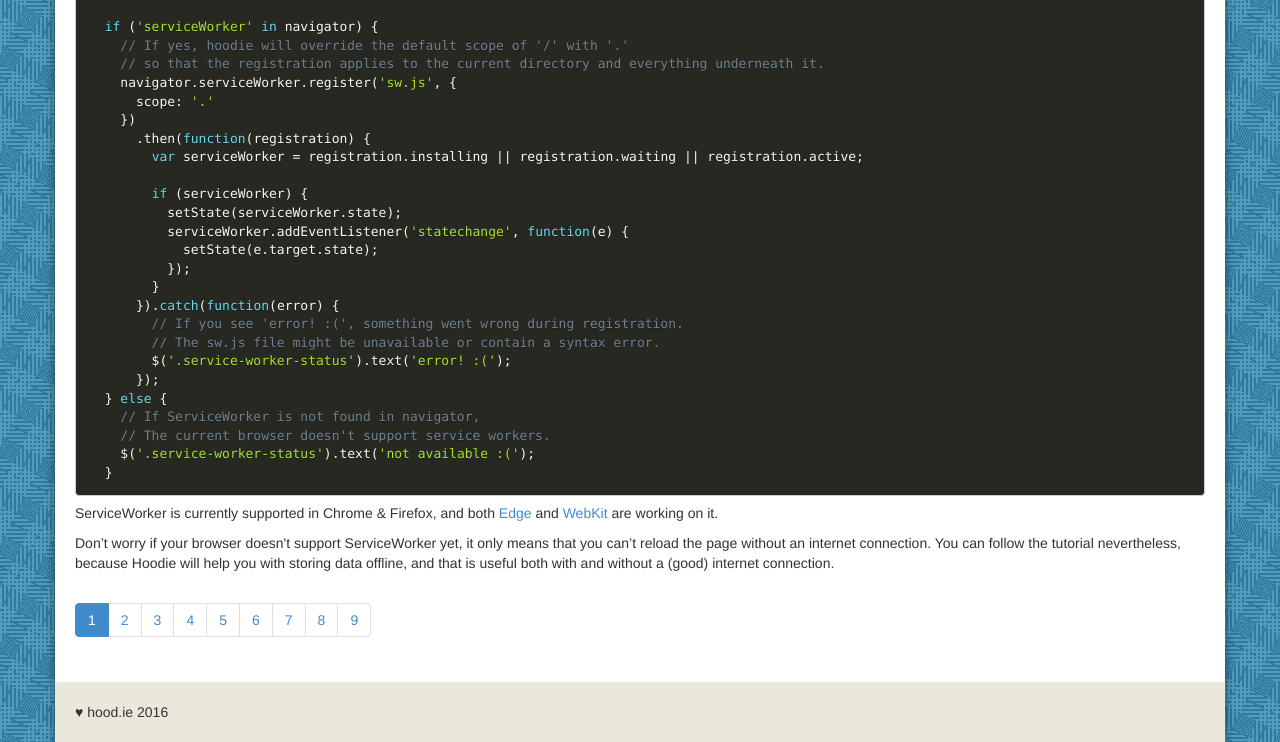
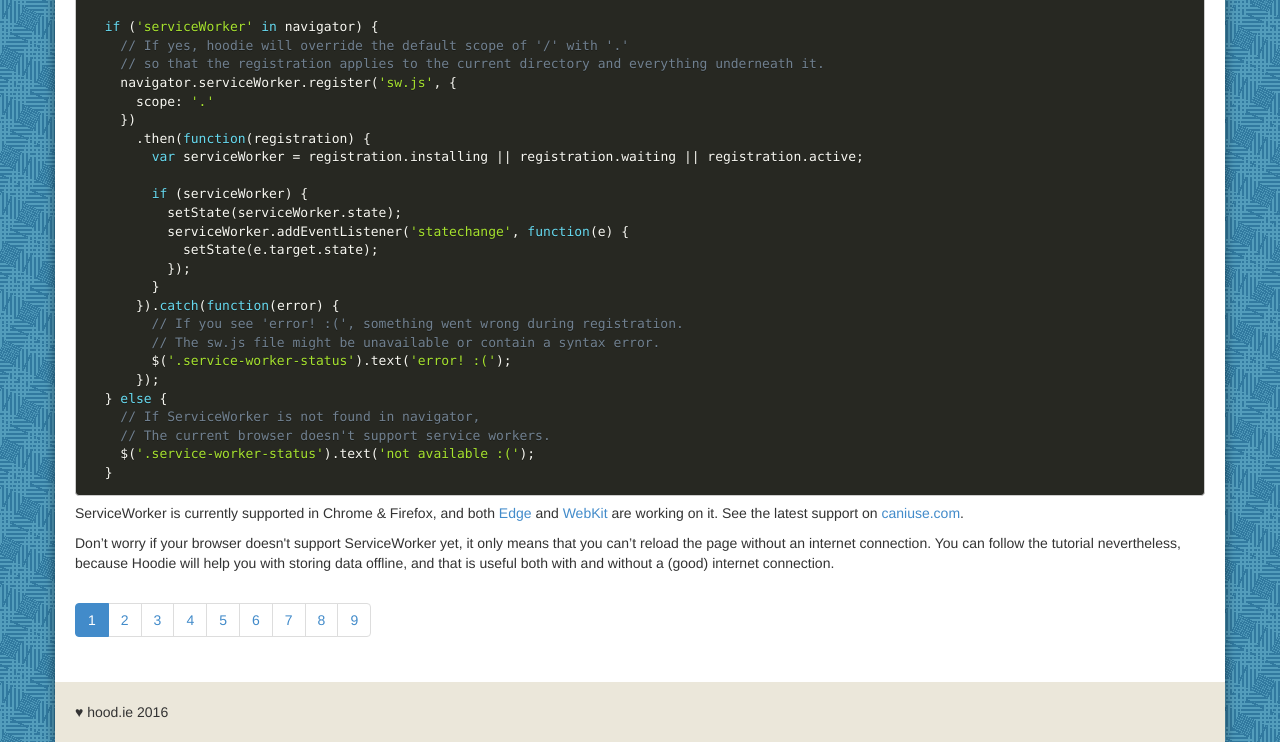
Before and after one commit to nosajong/hoodie-camp-tutorial, a website: page public/index.html in a window 1280 px wide. Shown: the part 689-1431 px from the top of the page. Drawn offline with Linux system fonts and the light colour scheme.

Commit message:
Add a link to caniuse.com to the first step.

```diff
--- a/public/index.html
+++ b/public/index.html
@@ -85,6 +85,7 @@
           both <a href="http://status.modern.ie/serviceworker">Edge</a> and
           <a href="https://webkit.org/status/#specification-service-workers">WebKit</a>
           are working on it.
+          See the latest support on <a href="http://caniuse.com/#feat=serviceworkers">caniuse.com</a>.
         </p>
 
         <p>
```
